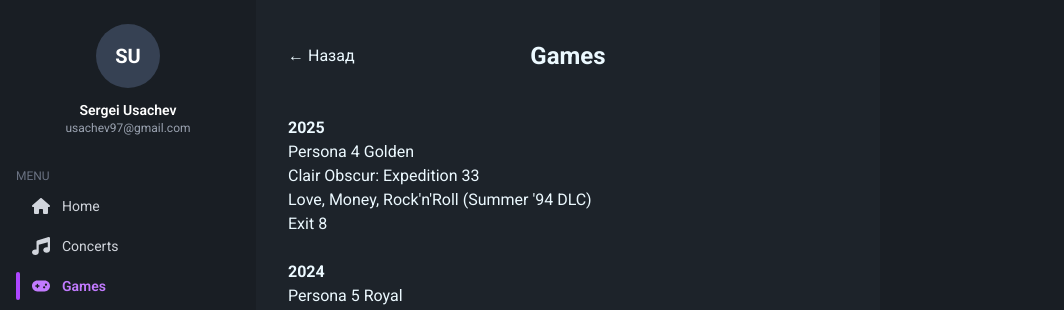
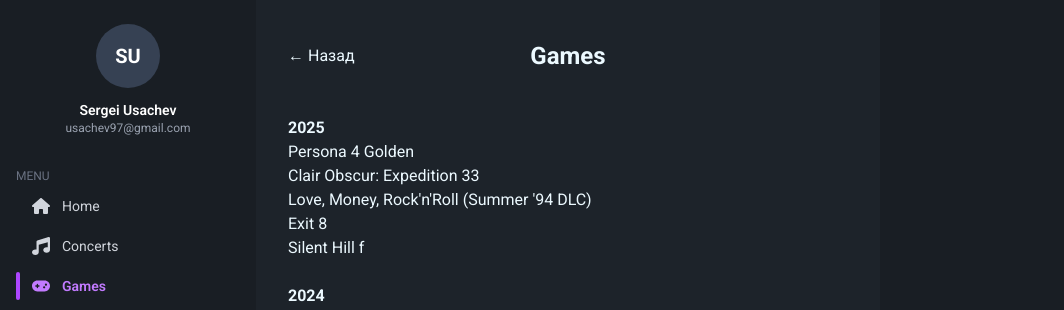
Before and after one commit to iamlykke/my-blog, a Next.js app: page /games in a window 1280 px wide. Shown: the top 310 px of the page, without its empty margins (0-1064 px from the left). Built offline with nearby package versions, Linux system fonts and the light colour scheme; no server answers.

Commit message:
Update games.mdx

```diff
--- a/content/games/games.mdx
+++ b/content/games/games.mdx
@@ -4,6 +4,7 @@
 - Clair Obscur: Expedition 33
 - Love, Money, Rock'n'Roll (Summer '94 DLC)
 - Exit 8
+- Silent Hill f
 
 <br />
 **2024**
```
